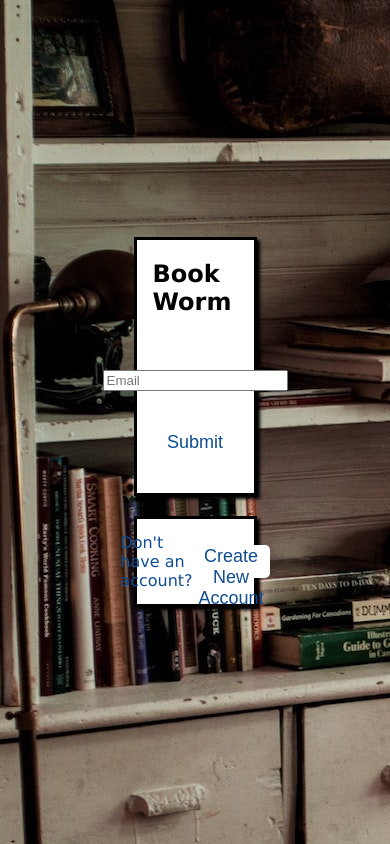
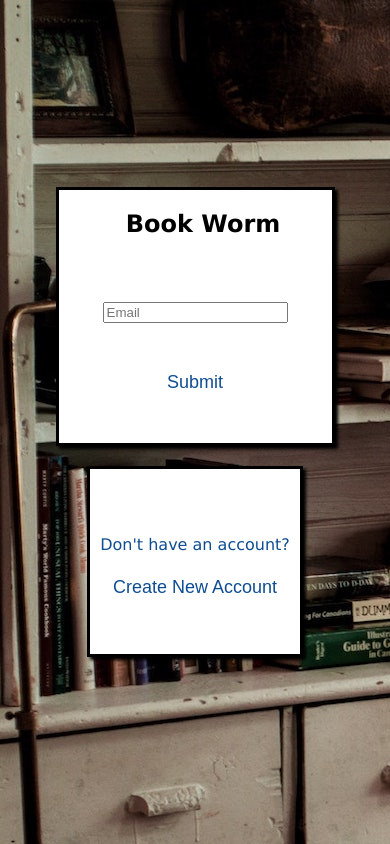
Before and after one commit to Capstone-Bookworm/bookworm-fe, a React (Create React App) app: page / in a window 390 px wide. Built offline with nearby package versions, Linux system fonts and the light colour scheme.

Commit message:
add resonsive design to login

```diff
--- a/src/Components/Login/Login.css
+++ b/src/Components/Login/Login.css
@@ -53,6 +53,7 @@
   align-items: center;
   justify-content: center;
   margin-top: 20px;
+  padding: 2%;
 }
 
 .create-account-btn {
@@ -80,6 +81,7 @@
 
 .create-acct-msg {
   size: x-large;
+  text-align: center;
   color: #0F4D92;
   font-family: Verdana, Geneva, Tahoma, sans-serif;
 }
@@ -89,3 +91,20 @@
   text-align: center;
   margin-top: 0
 }
+
+@media screen and (max-width: 800px) {
+  .login-container {
+    width: 70%;
+  }
+
+  .create-acct {
+    flex-direction: column;
+  }
+}
+
+@media screen and (max-width: 575px) {
+  .create-acct {
+    height: 20%;
+    width: 50%;
+  }
+}
```
